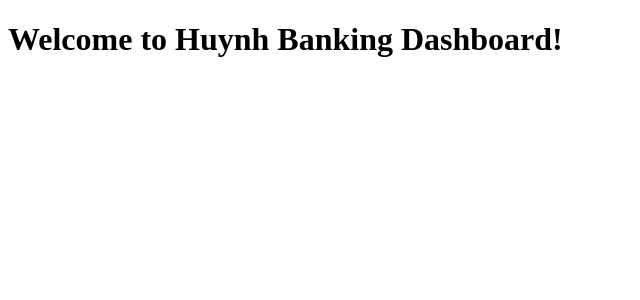
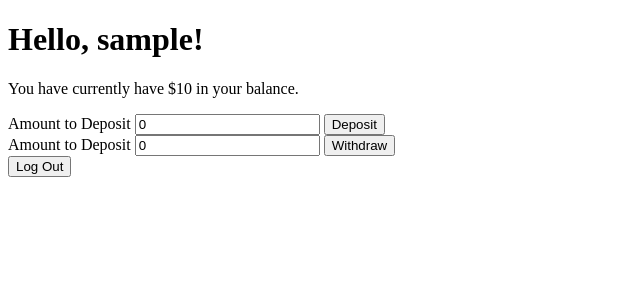
Before and after one commit to Krolck/Elite102-Project, a Python web app: template src/pages/templates/dashboard.html in a window 1280 px wide. Shown: the top 300 px of the page, without its empty margins (0-640 px from the left). Run offline with Jinja, Linux system fonts and the light colour scheme; the template is opened without the code that fills it: most values are stand-ins (such as "Sample title", 1, 10 or a date in 2020).

Commit message:
depositing, logging out, withdrawing

```diff
--- /dev/null
+++ b/src/pages/static/dashboard.js
@@ -0,0 +1,102 @@
+const balance = "{{balance}}"
+
+document.addEventListener("DOMContentLoaded", () => {
+
+    const depositForm = document.getElementById("deposit");
+    const withdrawForm =document.getElementById("withdraw");
+    depositForm.addEventListener('submit', deposit)
+    withdrawForm.addEventListener('submit', withdraw)
+})
+
+async function deposit(event) {
+
+    const balanceText = document.getElementById('balance')
+    const output = event.target.elements['output']
+
+    const formData = new FormData(event.target)
+    const data = Object.fromEntries(formData.entries())
+    // if (data['amount'] > "{{ balance }}"){
+    //     output.value = "Not Enough Money"
+    // }
+
+
+    fetch("deposit",{
+        method: 'POST',
+        headers: {
+            'Content-Type': 'application/json',
+        },
+        body: JSON.stringify(data)
+    })
+
+    .then(response =>{
+        if (!response.ok){
+            return response.json().then(errorData => {
+                // REMEMBER to change errors to change depending on code rather than relying on server
+                output.value = errorData.message
+                throw new Error(`HTTP Error: ${errorData.error}`);
+
+            })
+        }
+        return response.json()
+    })
+    .then(data =>{
+        output.value = data.message
+        balanceText.textContent = `You have currently have $${data.balance} in your balance.`
+    })
+    .catch(error => {
+        console.error(error)
+
+})
+}
+
+async function withdraw(event) {
+
+    const balanceText = document.getElementById('balance')
+    const output = event.target.elements['output']
+
+    const formData = new FormData(event.target)
+    const data = Object.fromEntries(formData.entries())
+    if (data['amount'] > "{{ balance }}"){
+        output.value = "Not Enough Money"
+    }
+
+
+    fetch("withdraw",{
+        method: 'POST',
+        headers: {
+            'Content-Type': 'application/json',
+        },
+        body: JSON.stringify(data)
+    })
+
+    .then(response =>{
+        if (!response.ok){
+            return response.json().then(errorData => {
+                // REMEMBER to change errors to change depending on code rather than relying on server
+                output.value = errorData.message
+                throw new Error(`HTTP Error: ${errorData.error}`);
+
+            })
+        }
+        return response.json()
+    })
+    .then(data =>{
+        output.value = data.message
+        balanceText.textContent = `You have currently have $${data.balance} in your balance.`
+    })
+    .catch(error => {
+        console.error(error)
+
+})
+}
+
+
+async function logout() {
+    fetch("logout",{
+        method: 'POST',
+        headers: {
+        },
+    })
+    window.location.href = "/login"
+
+}
--- a/src/pages/static/register.js
+++ b/src/pages/static/register.js
@@ -15,7 +15,7 @@ document.addEventListener("DOMContentLoaded", () =>{
 async function register(event) {
 
 
-    const output = document.getElementById("output")
+    const output = event.target.elements['output']
 
     const formData = new FormData(event.target)
     const data = Object.fromEntries(formData.entries())
@@ -36,7 +36,7 @@ async function register(event) {
         console.log(response)
         if (!response.ok){
             return response.json().then(errorData => {
-                // REMEMBER to change errors to change depending on code rather than relying on server
+                // REMEMBER input sanitization
                 output.value = errorData.message
                 throw new Error(`HTTP Error: ${errorData.error}`);
 
--- a/src/pages/templates/dashboard.html
+++ b/src/pages/templates/dashboard.html
@@ -1,9 +1,23 @@
 <!DOCTYPE html>
 <html>
     <head>
+        <script src = "../static/dashboard.js"></script>
         <body>
-           <h1>Welcome to Huynh Banking Dashboard!</h1>
-
+           <h1>Hello, {{username}}! </h1>
+           <p id = "balance"> You have currently have ${{balance}} in your balance. </p>
+            <form class="form" id="deposit" onsubmit="return false">
+                <label for="amount">Amount to Deposit</label>
+                <input type="number" name="amount" id = "despositAmount" placeholder="0.00" required min="0" value="0" step="0.01" pattern="^\d+(?:\.\d{1,2})?$"/>
+                <button type="submit">Deposit</button>
+                <output for="password, username", name = "output" id="despositOutput"></output>
+            </form>
+            <form class="form" id="withdraw" onsubmit="return false">
+                <label for="amount">Amount to Deposit</label>
+                <input type="number" name="amount" id = "withdrawAmount" placeholder="0.00" required min="0" value="0" step="0.01" pattern="^\d+(?:\.\d{1,2})?$"/>
+                <button type="submit">Withdraw</button>
+                <output for="password, username", name = "output" id="withdrawOutput"></output>
+            </form>
+            <button id = "logout" onclick="logout()">Log Out</button>
         </body>
     </head>
 </html>
```
Also changed, not shown: src/app/main.py (+61 -40 lines), src/pages/static/login.js (+1 -6 lines).
